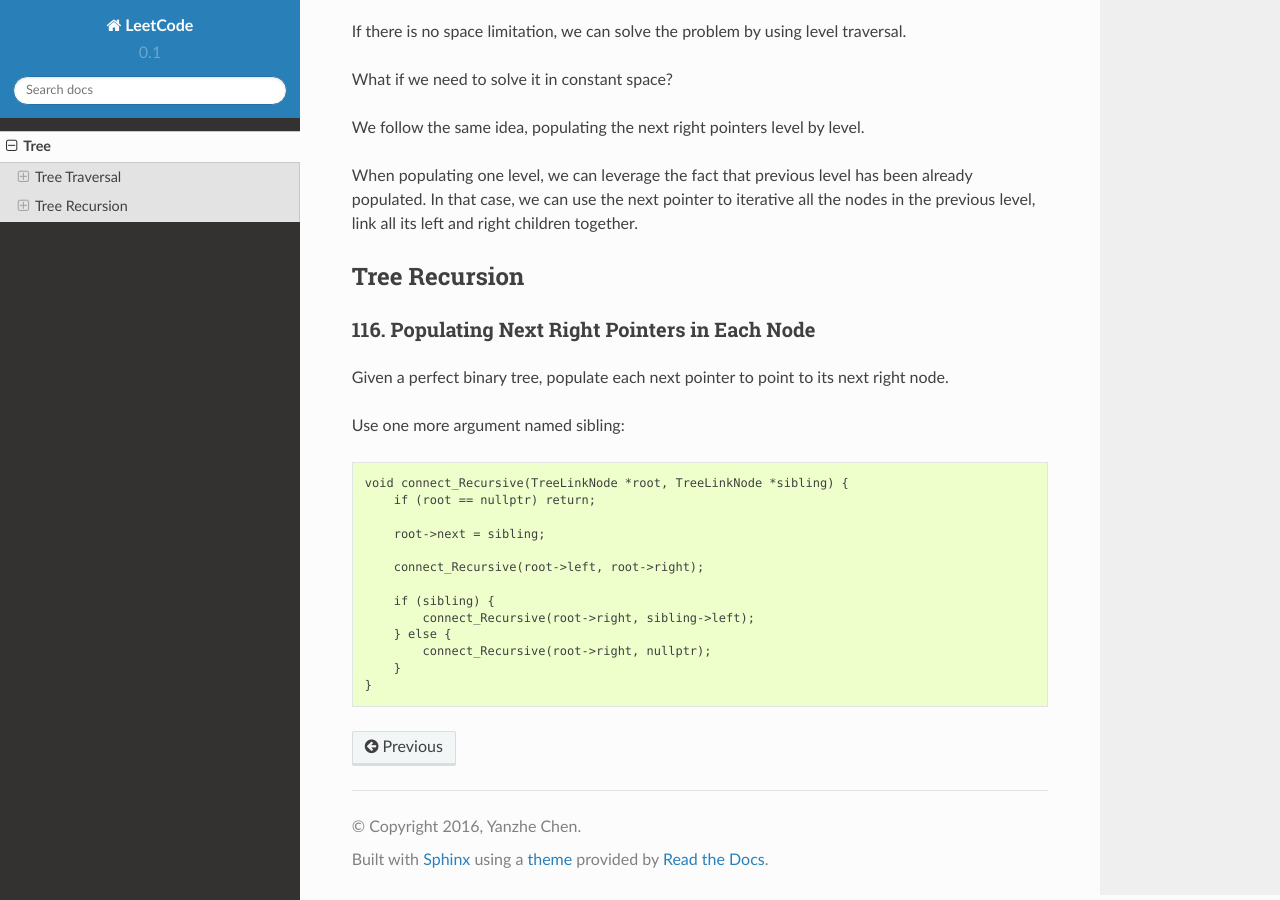
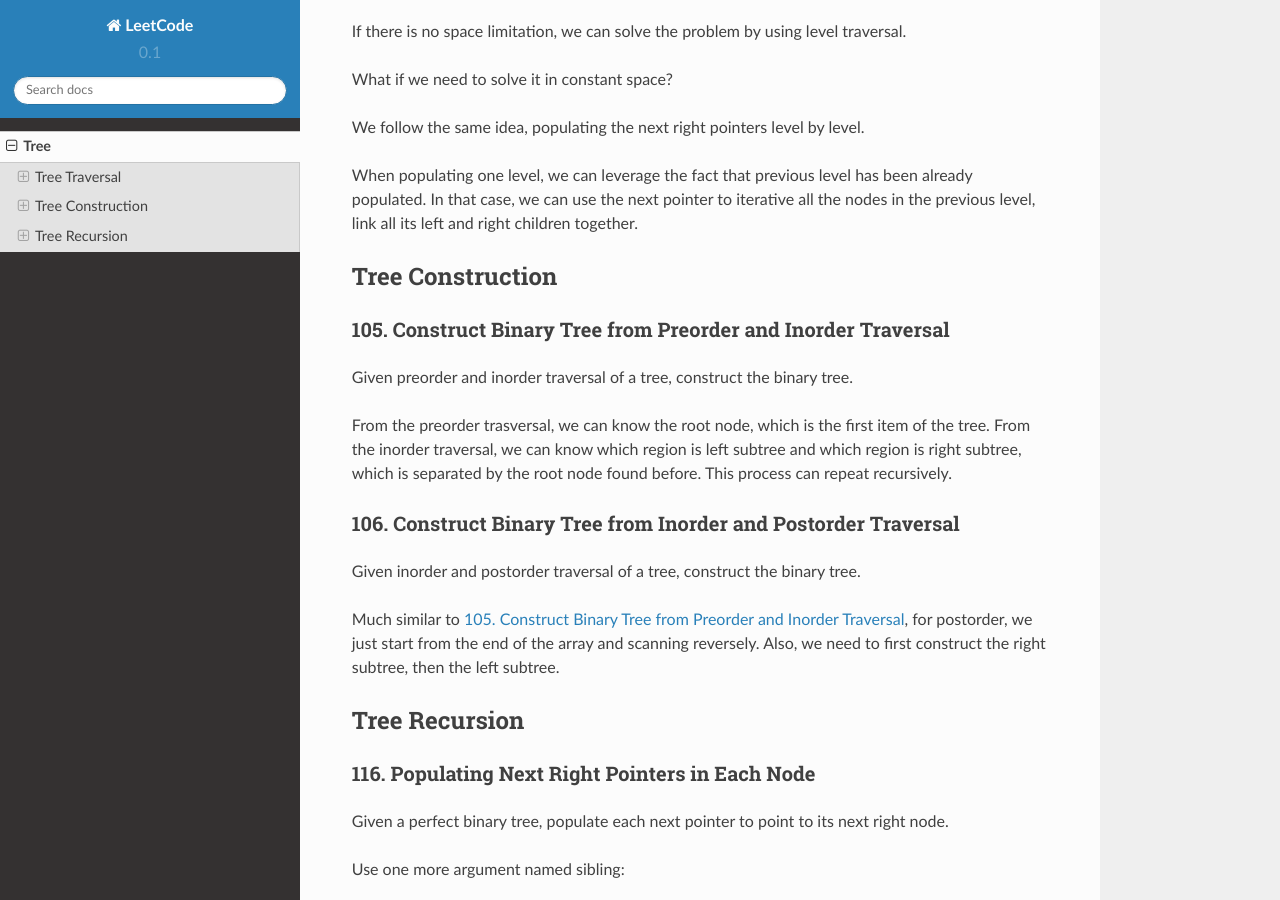
Before and after one commit to chenyanzhe/leetcode, a Sphinx documentation site: the page built from docs/source/tree.rst, in a window 1280 px wide and 900 px high, scrolled down 12548 px. Built offline with Sphinx 7.4.7 and the Read the Docs theme 2.0.0, drawn with Linux system fonts in a browser that asks for light colours.

Commit message:
Update docs

```diff
--- a/docs/source/tree.rst
+++ b/docs/source/tree.rst
@@ -600,6 +600,26 @@ We follow the same idea, populating the next right pointers level by level.
 When populating one level, we can leverage the fact that previous level has been already populated. In that case, we can
 use the next pointer to iterative all the nodes in the previous level, link all its left and right children together.
 
+Tree Construction
+#################
+
+105. Construct Binary Tree from Preorder and Inorder Traversal
+--------------------------------------------------------------
+
+Given preorder and inorder traversal of a tree, construct the binary tree.
+
+From the preorder trasversal, we can know the root node, which is the first item of the tree. From the inorder traversal,
+we can know which region is left subtree and which region is right subtree, which is separated by the root node found
+before. This process can repeat recursively.
+
+106. Construct Binary Tree from Inorder and Postorder Traversal
+---------------------------------------------------------------
+
+Given inorder and postorder traversal of a tree, construct the binary tree.
+
+Much similar to `105. Construct Binary Tree from Preorder and Inorder Traversal`_, for postorder, we just start from the
+end of the array and scanning reversely. Also, we need to first construct the right subtree, then the left subtree.
+
 Tree Recursion
 ##############
 
```
